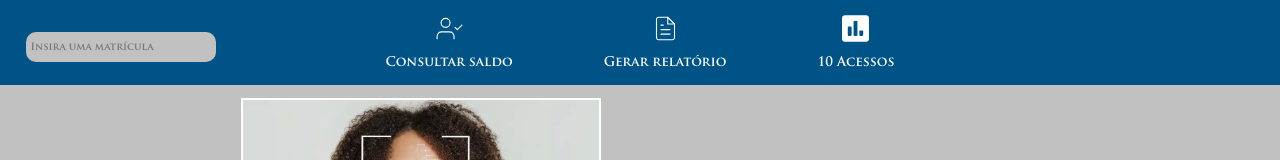
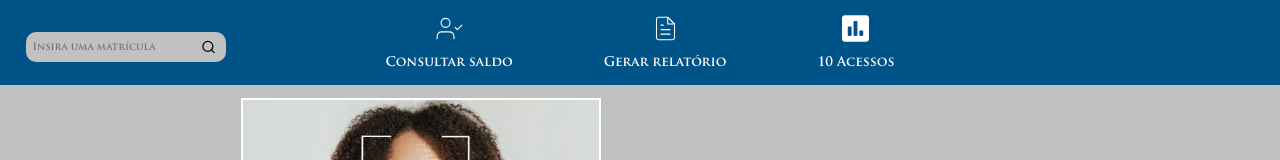
Before and after one commit to RECON-PAJE/gabriela, a React (Create React App) app in the folder recon-paje/: page /principal in a window 1280 px wide. Both pictures are taken after a click on the link "Consultar saldo". Shown: the top 160 px of the page. Built offline with nearby package versions, Linux system fonts and the light colour scheme.

Commit message:
barra-de-pesquisa

```diff
--- a/recon-paje/src/components/Principal.js
+++ b/recon-paje/src/components/Principal.js
@@ -6,17 +6,83 @@ function Principal() {
   const [paginaAtual, setPaginaAtual] = useState(1);
   const [dadosPorPagina] = useState(10);
   const [historico, setHistorico] = useState([
-    { cartao: '220****681', cpf: '123********01', nome: 'Gabriela Moura Silva', saldo: '3 crédito(s)', dataHora: '20/06 - 11:45' },
-    { cartao: '220****681', cpf: '123********01', nome: 'Gabriela Moura Silva', saldo: '3 crédito(s)', dataHora: '20/06 - 11:45' },
-    { cartao: '220****681', cpf: '123********01', nome: 'Gabriela Moura Silva', saldo: '3 crédito(s)', dataHora: '20/06 - 11:45' },
-    { cartao: '220****681', cpf: '123********01', nome: 'Gabriela Moura Silva', saldo: '3 crédito(s)', dataHora: '20/06 - 11:45' },
-    { cartao: '220****681', cpf: '123********01', nome: 'Gabriela Moura Silva', saldo: '3 crédito(s)', dataHora: '20/06 - 11:45' },
-    { cartao: '220****681', cpf: '123********01', nome: 'Gabriela Moura Silva', saldo: '3 crédito(s)', dataHora: '20/06 - 11:45' },
-    { cartao: '220****681', cpf: '123********01', nome: 'Gabriela Moura Silva', saldo: '3 crédito(s)', dataHora: '20/06 - 11:45' },
-    { cartao: '220****681', cpf: '123********01', nome: 'Gabriela Moura Silva', saldo: '3 crédito(s)', dataHora: '20/06 - 11:45' },
-    { cartao: '220****681', cpf: '123********01', nome: 'Gabriela Moura Silva', saldo: '3 crédito(s)', dataHora: '20/06 - 11:45' },
-    { cartao: '220****681', cpf: '123********01', nome: 'Gabriela Moura Silva', saldo: '3 crédito(s)', dataHora: '20/06 - 11:45' },
-    { cartao: '220****681', cpf: '123********01', nome: 'Gabriela Moura Silva', saldo: '3 crédito(s)', dataHora: '20/06 - 11:45' },
+    {
+      cartao: "220****681",
+      cpf: "123********01",
+      nome: "Gabriela Moura Silva",
+      saldo: "3 crédito(s)",
+      dataHora: "20/06 - 11:45",
+    },
+    {
+      cartao: "220****681",
+      cpf: "123********01",
+      nome: "Gabriela Moura Silva",
+      saldo: "3 crédito(s)",
+      dataHora: "20/06 - 11:45",
+    },
+    {
+      cartao: "220****681",
+      cpf: "123********01",
+      nome: "Gabriela Moura Silva",
+      saldo: "3 crédito(s)",
+      dataHora: "20/06 - 11:45",
+    },
+    {
+      cartao: "220****681",
+      cpf: "123********01",
+      nome: "Gabriela Moura Silva",
+      saldo: "3 crédito(s)",
+      dataHora: "20/06 - 11:45",
+    },
+    {
+      cartao: "220****681",
+      cpf: "123********01",
+      nome: "Gabriela Moura Silva",
+      saldo: "3 crédito(s)",
+      dataHora: "20/06 - 11:45",
+    },
+    {
+      cartao: "220****681",
+      cpf: "123********01",
+      nome: "Gabriela Moura Silva",
+      saldo: "3 crédito(s)",
+      dataHora: "20/06 - 11:45",
+    },
+    {
+      cartao: "220****681",
+      cpf: "123********01",
+      nome: "Gabriela Moura Silva",
+      saldo: "3 crédito(s)",
+      dataHora: "20/06 - 11:45",
+    },
+    {
+      cartao: "220****681",
+      cpf: "123********01",
+      nome: "Gabriela Moura Silva",
+      saldo: "3 crédito(s)",
+      dataHora: "20/06 - 11:45",
+    },
+    {
+      cartao: "220****681",
+      cpf: "123********01",
+      nome: "Gabriela Moura Silva",
+      saldo: "3 crédito(s)",
+      dataHora: "20/06 - 11:45",
+    },
+    {
+      cartao: "220****681",
+      cpf: "123********01",
+      nome: "Gabriela Moura Silva",
+      saldo: "3 crédito(s)",
+      dataHora: "20/06 - 11:45",
+    },
+    {
+      cartao: "220****681",
+      cpf: "123********01",
+      nome: "Gabriela Moura Silva",
+      saldo: "3 crédito(s)",
+      dataHora: "20/06 - 11:45",
+    },
   ]);
 
   const inputRef = useRef(null);
@@ -28,10 +94,10 @@ function Principal() {
       }
     };
 
-    document.addEventListener('mousedown', handleClickOutside);
+    document.addEventListener("mousedown", handleClickOutside);
 
     return () => {
-      document.removeEventListener('mousedown', handleClickOutside);
+      document.removeEventListener("mousedown", handleClickOutside);
     };
   }, []);
 
@@ -56,7 +122,9 @@ function Principal() {
       <header id="menu">
         <div className="funcional">
           <img src="/img/user-check.svg" alt="Ícone de usuário" />
-          <a href="#" onClick={handleConsultarSaldoClick}>Consultar saldo</a>
+          <a href="#" onClick={handleConsultarSaldoClick}>
+            Consultar saldo
+          </a>
         </div>
         <div className="funcional">
           <img src="/img/file-text.svg" alt="Ícone de relatório" />
@@ -67,13 +135,12 @@ function Principal() {
           <p>10 Acessos</p>
         </div>
       </header>
-      <div>
-        <input
-          type="text"
-          placeholder="Insira uma matrícula"
+      <div
+        className="input-container"
         style={{ display: mostrarInput ? "block" : "none" }}
-          ref={inputRef}
-        />
+      >
+        <input type="text" placeholder="Insira uma matrícula" ref={inputRef} />
+        <img src="/img/pesquisa.svg" alt="Ícone" />
       </div>
       <main id="container-geral-principal">
         <div id="container-reconhecimento">
@@ -126,7 +193,8 @@ function Principal() {
           </div>
         </div>
         <div id="paginacao">
-          {Array.from({ length: totalPaginas }, (_, i) => i + 1).map(pagina => (
+          {Array.from({ length: totalPaginas }, (_, i) => i + 1).map(
+            (pagina) => (
               <img
                 key={pagina}
                 src={`/img/${pagina}.png`}
@@ -134,7 +202,8 @@ function Principal() {
                 className={pagina === paginaAtual ? "pagina-atual" : ""}
                 onClick={() => mudarPagina(pagina)}
               />
-          ))}
+            )
+          )}
         </div>
       </main>
     </>
--- a/recon-paje/src/css/principal.css
+++ b/recon-paje/src/css/principal.css
@@ -41,19 +41,33 @@
 }
 
 /* Barra de pesquisa */
-input {
-    background-color: rgb(194, 193, 193);
-    height: 30px;
-    width: 190px;
-    border-radius: 10px;
-    border: none;
+.input-container {
+    width: 200px;
     position: absolute;
     top: 4%;
     left: 2%;
+}
+
+.input-container input {
+    background-color: rgb(194, 193, 193);
+    height: 30px;
+    width: 100%;
+    border: none;
+    border-radius: 10px;
     font-size: 10px;
     box-sizing: border-box;
-    padding: 5px;
+    padding: 7px;
 }
+
+.input-container img {
+    position: absolute;
+    right: 10px;
+    top: 50%;
+    transform: translateY(-50%);
+    width: 15px;
+    pointer-events: none;
+}
+
 
 /* Main */
 #container-geral-principal {
@@ -174,8 +188,8 @@ input {
         height: 20px;
     }
 
-    input {
-        width: 150px;
+    .input-container {
+        width: 160px;
     }
 
     #mensagem-aviso {
```
Lines whose indentation alone changed are shown as unchanged.
